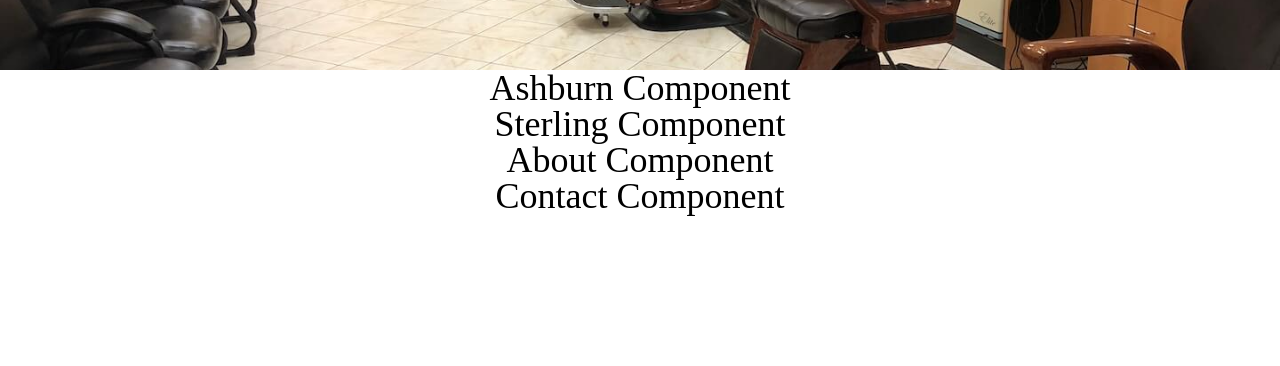
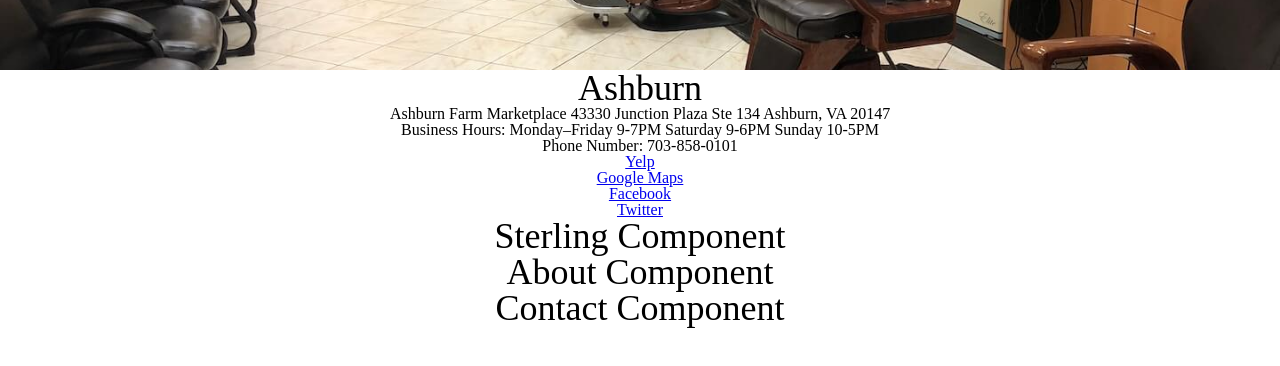
Before and after one commit to timh1203/dulles-barber, a Gatsby site: page / in a window 1280 px wide. Shown: the part 230-596 px from the top of the page. Built offline with nearby package versions, Linux system fonts and the light colour scheme; Gatsby itself is replaced by a stand-in of ours.

Commit message:
Add link data and Ashburn component

```diff
--- /dev/null
+++ b/src/assets/data/data.js
@@ -0,0 +1,30 @@
+export const links = {
+  "fb_ashburn": {
+    "url": "https://www.facebook.com/dullesbarberashburn/?ref=hl",
+    "alt": "Facebook Ashburn"
+  },
+  "fb_sterling": {
+    "url": "https://www.facebook.com/dullesbarbersterling/",
+    "alt": "Facebook Sterling"
+  },
+  "gmaps_ashburn": {
+    "url": "https://www.google.com/maps/place/Dulles+Barber/@39.0368971,-77.5039717,17z/data=!3m2!4b1!5s0x89b63eec487501d5:0xe8c76fea8af98580!4m5!3m4!1s0x89b63f187575381b:0x9ed41cfea93edbbd!8m2!3d39.0368971!4d-77.501783",
+    "alt": "Google Maps Ashburn"
+  },
+  "gmaps_sterling": {
+    "url": "https://www.google.com/maps/place/Dulles+Barber/@39.0349855,-77.3977697,17z/data=!3m2!4b1!5s0x89b639ec3ef139fb:0xe8c76fea902c3b30!4m5!3m4!1s0x89b639ec6616b611:0x1647db14cf8319ad!8m2!3d39.0349855!4d-77.395581",
+    "alt": "Google Maps Sterling"
+  },
+  "twitter": {
+    "url": "https://twitter.com/dullesbarber",
+    "alt": "Twitter"
+  },
+  "yelp_ashburn": {
+    "url": "https://www.yelp.com/biz/dulles-barber-shop-ashburn",
+    "alt": "Yelp Ashburn"
+  },
+  "yelp_sterling": {
+    "url": "https://www.yelp.com/biz/dulles-barber-shop-sterling",
+    "alt": "Yelp Sterling"
+  },
+}
--- /dev/null
+++ b/src/components/Ashburn.js
@@ -0,0 +1,57 @@
+import React from 'react'
+import { links } from '../assets/data/data'
+
+const Ashburn = () => (
+  <div>
+    <h1>Ashburn</h1>
+    <p>
+      Ashburn Farm Marketplace
+      43330 Junction Plaza Ste 134
+      Ashburn, VA 20147
+    </p>
+    <p>
+      Business Hours:
+      Monday–Friday 9-7PM
+      Saturday 9-6PM
+      Sunday 10-5PM
+    </p>
+    <p>
+      Phone Number:
+      703-858-0101
+  </p>
+    <a
+      href={links.yelp_ashburn.url}
+      alt={links.yelp_ashburn.alt}
+      target="_blank"
+      rel="noopener noreferrer"
+    >
+      <p>Yelp</p>
+    </a>
+    <a
+      href={links.gmaps_ashburn.url}
+      alt={links.gmaps_ashburn.alt}
+      target="_blank"
+      rel="noopener noreferrer"
+    >
+      <p>Google Maps</p>
+    </a>
+    <a
+      href={links.fb_ashburn.url}
+      alt={links.fb_ashburn.alt}
+      target="_blank"
+      rel="noopener noreferrer"
+    >
+      <p>Facebook</p>
+    </a>
+    <a
+      href={links.twitter.url}
+      alt={links.twitter.alt}
+      target="_blank"
+      rel="noopener noreferrer"
+    >
+      <p>Twitter</p>
+    </a>
+  </div>
+)
+
+export default Ashburn
--- a/src/pages/index.js
+++ b/src/pages/index.js
@@ -1,9 +1,10 @@
 import React from 'react'
 import Layout from '../components/layout'
+import Ashburn from '../components/Ashburn'
 
 const HomePage = (props) => (
   <Layout>
-    <h1>Ashburn Component</h1>
+    <Ashburn />
     <h1>Sterling Component</h1>
     <h1>About Component</h1>
     <h1>Contact Component</h1>
```
